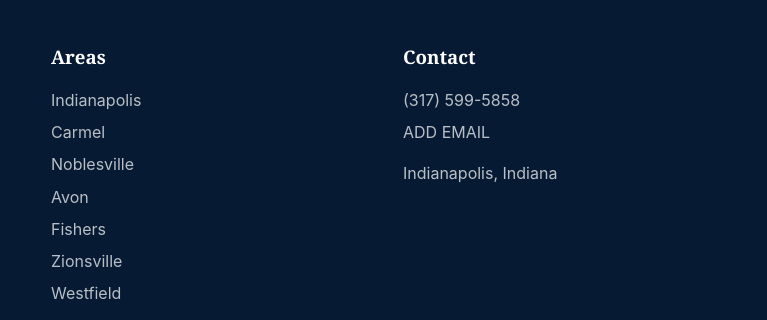
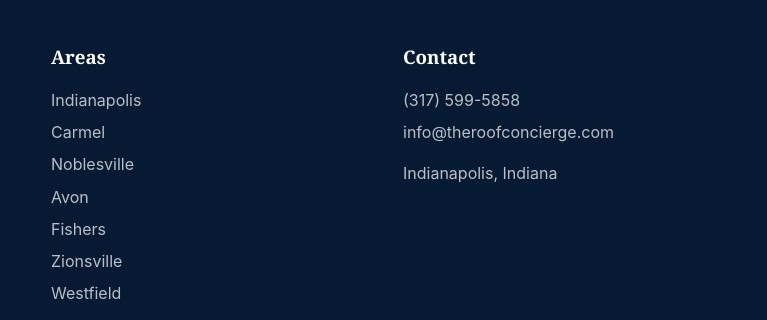
Before and after one commit to blacksheepbetting/theroofconcierge, a plain HTML site: page index.html in a window 1280 px wide. Shown: the part 5233-5553 px from the top of the page, 513-1280 px from the left. Drawn offline with Linux system fonts and the light colour scheme; a script that the page names is missing.

Commit message:
Update contact email in index.html

```diff
--- a/index.html
+++ b/index.html
@@ -272,7 +272,7 @@ Whether you need a roof inspection, repair recommendation, replacement estimate,
       <div>
         <h3>Contact</h3>
         <a href="tel:ADD-PHONE-NUMBER">(317) 599-5858</a>
-        <a href="mailto:ADD-EMAIL">ADD EMAIL</a>
+        <a href="mailto:ADD-EMAIL">info@theroofconcierge.com</a>
         <p>Indianapolis, Indiana</p>
       </div>
     </div>
```
